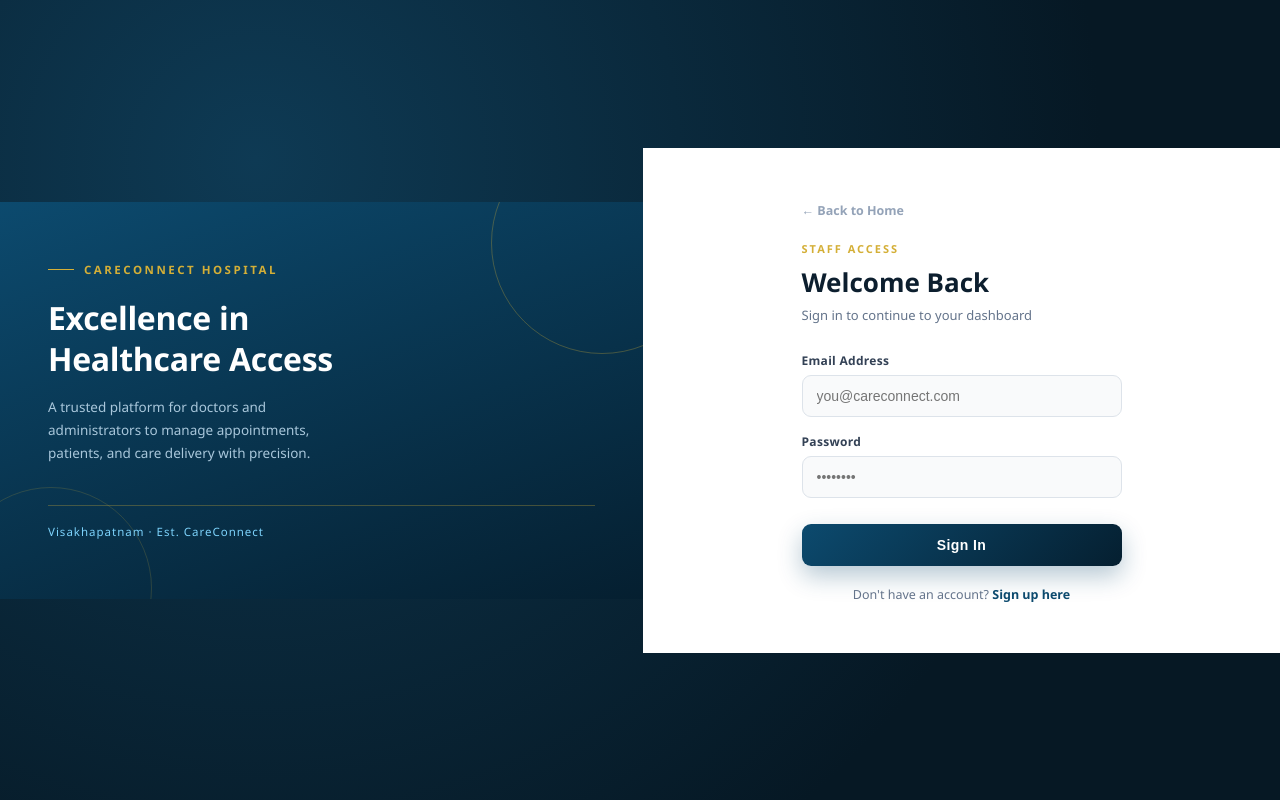
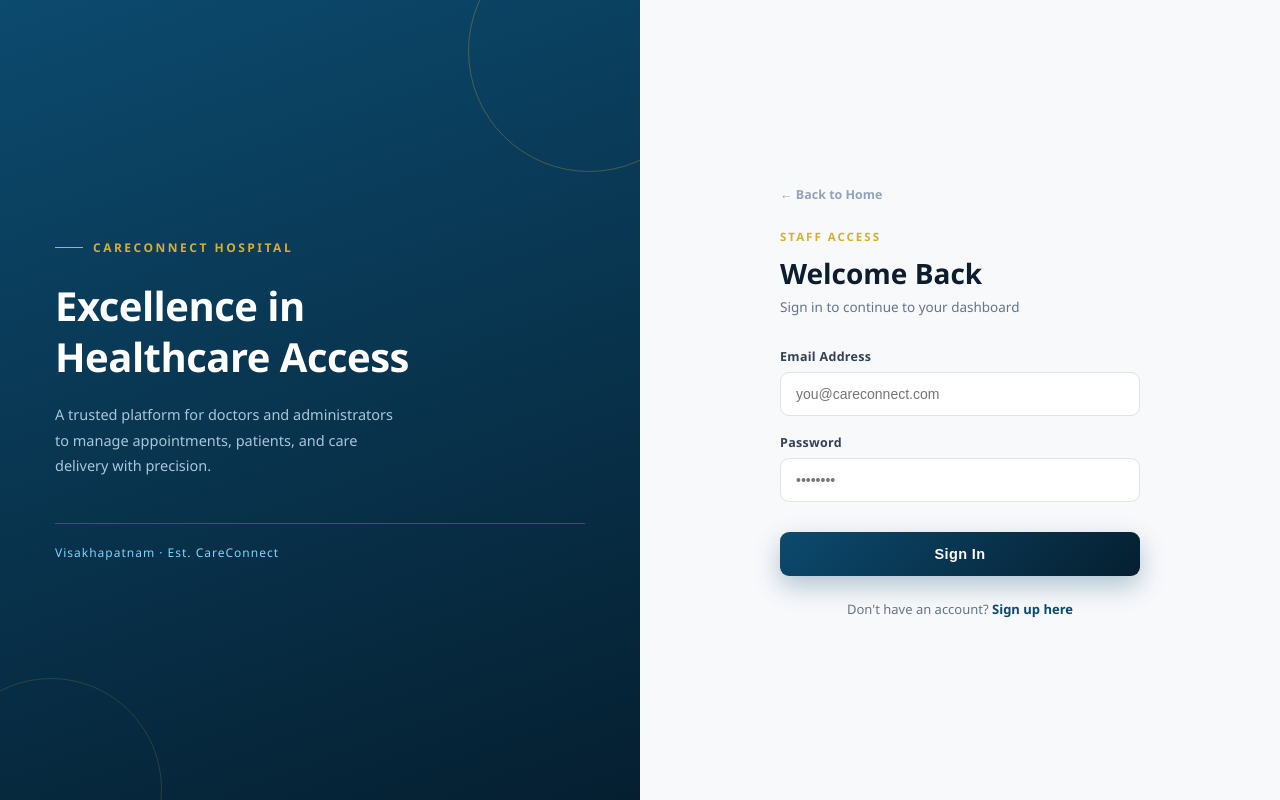
Before and after one commit to pakalapati-suryavalli/doctor-appointment-booking-system, a Flask app: page /login in a window 1280 px wide. Run offline with Flask 3, Linux system fonts and the light colour scheme.

Commit message:
Fix login page layout - full width split with premium design

```diff
--- a/templates/login.html
+++ b/templates/login.html
@@ -3,174 +3,167 @@
 <head>
     <meta charset="UTF-8">
     <title>Login — CareConnect Hospital</title>
-    <link rel="stylesheet" href="{{ url_for('static', filename='style.css') }}">
     <style>
-        * { margin: 0; padding: 0; box-sizing: border-box; }
-        html, body { height: 100% !important; margin: 0 !important; padding: 0 !important; }
+        * { margin: 0 !important; padding: 0 !important; box-sizing: border-box !important; }
+        html, body {
+            height: 100% !important;
+            width: 100% !important;
+            font-family: 'Segoe UI', Arial, sans-serif !important;
+        }
         body {
-            font-family: 'Segoe UI', Arial, sans-serif !important;
             display: flex !important;
+            flex-direction: row !important;
             min-height: 100vh !important;
+            width: 100% !important;
         }
 
         .auth-side {
-            flex: 1;
-            background: linear-gradient(160deg, #0c4a6e 0%, #082f47 100%);
-            color: #ffffff;
-            padding: 70px 55px;
-            display: flex;
-            flex-direction: column;
-            justify-content: center;
-            position: relative;
-            overflow: hidden;
+            flex: 1 1 50% !important;
+            background: linear-gradient(160deg, #0c4a6e 0%, #051f30 100%) !important;
+            color: #ffffff !important;
+            padding: 70px 55px !important;
+            display: flex !important;
+            flex-direction: column !important;
+            justify-content: center !important;
+            position: relative !important;
+            overflow: hidden !important;
+            min-height: 100vh !important;
         }
         .auth-side::before {
-            content: '';
-            position: absolute;
-            top: -80px; right: -80px;
-            width: 260px; height: 260px;
-            border: 1.5px solid rgba(212,175,55,0.25);
-            border-radius: 50%;
+            content: '' !important;
+            position: absolute !important;
+            top: -70px !important; right: -70px !important;
+            width: 240px !important; height: 240px !important;
+            border: 1.5px solid rgba(212,175,55,0.3) !important;
+            border-radius: 50% !important;
         }
         .auth-side::after {
-            content: '';
-            position: absolute;
-            bottom: -100px; left: -60px;
-            width: 220px; height: 220px;
-            border: 1.5px solid rgba(212,175,55,0.15);
-            border-radius: 50%;
+            content: '' !important;
+            position: absolute !important;
+            bottom: -100px !important; left: -60px !important;
+            width: 220px !important; height: 220px !important;
+            border: 1.5px solid rgba(212,175,55,0.18) !important;
+            border-radius: 50% !important;
         }
         .auth-badge {
-            display: inline-flex;
-            align-items: center;
-            gap: 8px;
-            color: #d4af37;
-            font-size: 12px;
-            letter-spacing: 2px;
-            font-weight: 700;
-            margin-bottom: 22px;
+            color: #d4af37 !important;
+            font-size: 12px !important;
+            letter-spacing: 2.5px !important;
+            font-weight: 700 !important;
+            margin-bottom: 24px !important;
+            display: flex !important;
+            align-items: center !important;
+            gap: 10px !important;
         }
         .auth-badge::before {
-            content: '';
-            width: 26px; height: 1px;
-            background: #d4af37;
-            display: inline-block;
+            content: '' !important;
+            width: 28px !important; height: 1px !important;
+            background: #d4af37 !important;
+            display: inline-block !important;
         }
         .auth-side h1 {
-            font-size: 38px;
-            font-weight: 700;
-            line-height: 1.25;
-            margin-bottom: 18px;
-            letter-spacing: -0.5px;
+            font-size: 40px !important;
+            font-weight: 700 !important;
+            line-height: 1.28 !important;
+            margin-bottom: 20px !important;
+            letter-spacing: -0.5px !important;
         }
         .auth-side p {
-            color: #bcd6e8;
-            font-size: 14.5px;
-            max-width: 320px;
-            line-height: 1.7;
+            color: #a9c7db !important;
+            max-width: 340px !important;
+            font-size: 14.5px !important;
+            line-height: 1.75 !important;
         }
         .auth-signature {
-            margin-top: 50px;
-            padding-top: 20px;
-            border-top: 1px solid rgba(212,175,55,0.3);
-            font-size: 12px;
-            color: #7dd3fc;
-            letter-spacing: 1px;
+            margin-top: 45px !important;
+            padding-top: 20px !important;
+            border-top: 1px solid rgba(212,175,55,0.3) !important;
+            font-size: 12px !important;
+            color: #7dd3fc !important;
+            letter-spacing: 1px !important;
         }
 
         .auth-form-side {
-            flex: 1;
-            background: #f8f9fb;
-            display: flex;
-            align-items: center;
-            justify-content: center;
-            padding: 40px;
+            flex: 1 1 50% !important;
+            background: #f8f9fb !important;
+            display: flex !important;
+            align-items: center !important;
+            justify-content: center !important;
+            padding: 40px !important;
+            min-height: 100vh !important;
         }
-        .form-box {
-            width: 100%;
-            max-width: 360px;
+        .form-box { width: 100% !important; max-width: 360px !important; }
+        .back-home {
+            display: inline-block !important;
+            margin-bottom: 26px !important;
+            font-size: 12.5px !important;
+            color: #94a3b8 !important;
+            text-decoration: none !important;
+            font-weight: 600 !important;
         }
         .form-box .tag {
-            color: #d4af37;
-            font-size: 11.5px;
-            letter-spacing: 2px;
-            font-weight: 700;
-            margin-bottom: 10px;
+            color: #d4af37 !important;
+            font-size: 11.5px !important;
+            letter-spacing: 2px !important;
+            font-weight: 700 !important;
+            margin-bottom: 10px !important;
         }
         .form-box h2 {
-            font-size: 27px;
-            font-weight: 700;
-            color: #0c1e2e;
-            margin-bottom: 6px;
+            font-size: 28px !important;
+            font-weight: 700 !important;
+            color: #0c1e2e !important;
+            margin-bottom: 6px !important;
         }
         .form-box .sub {
-            color: #64748b;
-            font-size: 13.5px;
-            margin-bottom: 32px;
+            color: #64748b !important;
+            font-size: 13.5px !important;
+            margin-bottom: 32px !important;
         }
         .form-box label {
-            display: block;
-            font-size: 12.5px;
-            font-weight: 700;
-            color: #334155;
-            margin-bottom: 7px;
-            margin-top: 18px;
-            letter-spacing: 0.3px;
+            display: block !important;
+            font-size: 12.5px !important;
+            font-weight: 700 !important;
+            color: #334155 !important;
+            margin-bottom: 7px !important;
+            margin-top: 18px !important;
+            letter-spacing: 0.3px !important;
         }
         .form-box input {
-            width: 100%;
-            padding: 13px 15px;
-            border: 1.5px solid #dde3ea;
-            border-radius: 9px;
-            font-size: 14px;
-            background: white;
-            color: #0c1e2e;
-            transition: border-color 0.2s;
+            width: 100% !important;
+            padding: 13px 15px !important;
+            border: 1.5px solid #dde3ea !important;
+            border-radius: 9px !important;
+            font-size: 14px !important;
+            background: white !important;
+            color: #0c1e2e !important;
         }
-        .form-box input:focus {
-            outline: none;
-            border-color: #0c4a6e;
-        }
+        .form-box input:focus { outline: none !important; border-color: #0c4a6e !important; }
         .form-box button {
-            width: 100%;
-            margin-top: 30px;
-            padding: 14px;
-            background: linear-gradient(135deg, #0c4a6e, #082f47);
-            color: white;
-            border: none;
-            border-radius: 9px;
-            font-weight: 700;
-            font-size: 14.5px;
-            letter-spacing: 0.4px;
-            cursor: pointer;
-            box-shadow: 0 8px 20px rgba(12,74,110,0.25);
-        }
-        .form-box button:hover {
-            background: linear-gradient(135deg, #0e5680, #0c4a6e);
+            width: 100% !important;
+            margin-top: 30px !important;
+            padding: 14px !important;
+            background: linear-gradient(135deg, #0c4a6e, #051f30) !important;
+            color: white !important;
+            border: none !important;
+            border-radius: 9px !important;
+            font-weight: 700 !important;
+            font-size: 14.5px !important;
+            letter-spacing: 0.4px !important;
+            cursor: pointer !important;
+            box-shadow: 0 10px 26px rgba(12,74,110,0.3) !important;
         }
         .switch-link {
-            text-align: center;
-            margin-top: 24px;
-            font-size: 13px;
-            color: #64748b;
+            text-align: center !important;
+            margin-top: 24px !important;
+            font-size: 13px !important;
+            color: #64748b !important;
         }
-        .switch-link a {
-            color: #0c4a6e;
-            font-weight: 700;
-            text-decoration: none;
-        }
-        .back-home {
-            display: inline-block;
-            margin-bottom: 26px;
-            font-size: 12.5px;
-            color: #64748b;
-            text-decoration: none;
-            font-weight: 600;
-        }
+        .switch-link a { color: #0c4a6e !important; font-weight: 700 !important; text-decoration: none !important; }
 
         @media (max-width: 760px) {
-            body { flex-direction: column; }
-            .auth-side { padding: 40px 30px; }
+            body { flex-direction: column !important; }
+            .auth-side, .auth-form-side { min-height: auto !important; }
+            .auth-side { padding: 40px 30px !important; }
         }
     </style>
 </head>
```
